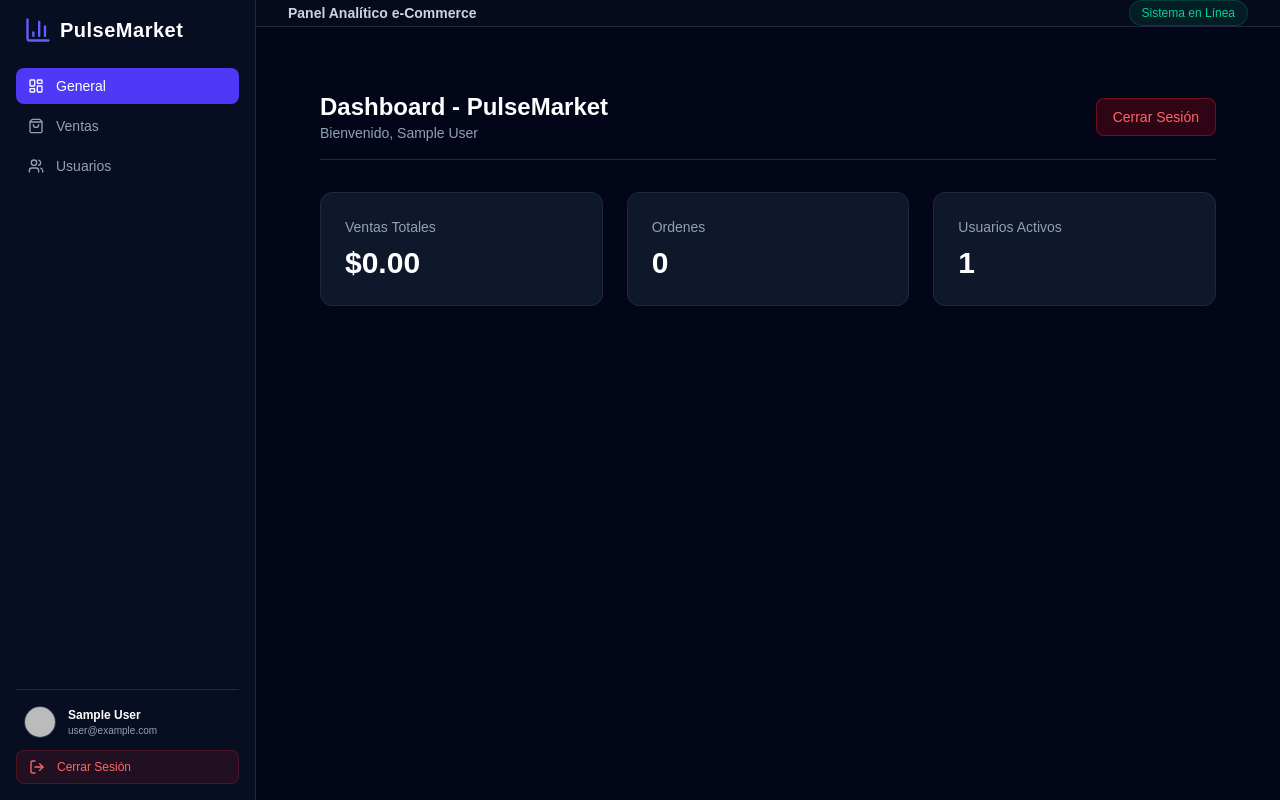
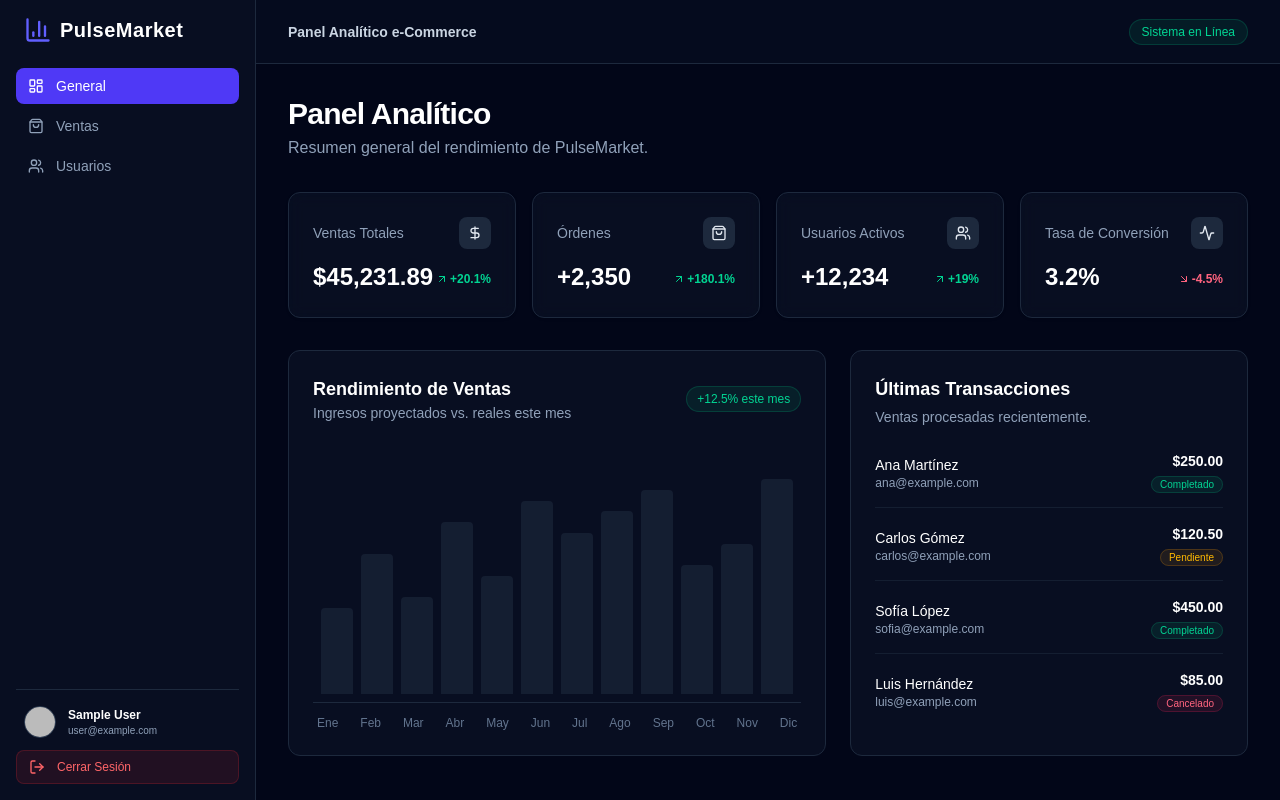
Before and after one commit to EdgarMiguelRivera/pulse-market, a Next.js app: page /dashboard in a window 1280 px wide. Built offline with nearby package versions, Linux system fonts and the light colour scheme; no server answers; sample sign-in values are in the browser's storage.

Commit message:
Interfaz analitica de dashboard y subrutas de navegacion

```diff
--- a/app/dashboard/layout.tsx
+++ b/app/dashboard/layout.tsx
@@ -1,6 +1,7 @@
 import { auth, signOut } from "@/auth"
 import Link from "next/link"
 import { redirect } from "next/navigation"
+import { Suspense } from "react"
 import { LayoutDashboard, ShoppingBag, Users, LogOut, BarChart3 } from "lucide-react"
 
 export default async function DashboardLayout({
@@ -99,7 +100,11 @@ export default async function DashboardLayout({
           </span>
         </header>
 
-        <main className="p-8 flex-1">{children}</main>
+        <main className="p-8 flex-1">
+          <Suspense fallback={<div className="text-slate-400 animate-pulse">Cargando módulo...</div>}>
+            {children}
+          </Suspense>
+        </main>
       </div>
     </div>
   )
--- a/app/dashboard/page.tsx
+++ b/app/dashboard/page.tsx
@@ -1,54 +1,133 @@
-import { auth, signOut } from "@/auth"
-import { redirect } from "next/navigation"
+import { ArrowUpRight, ArrowDownRight, DollarSign, ShoppingBag, Users, Activity } from "lucide-react";
 
-export default async function DashboardPage() {
-  const session = await auth()
+export default function DashboardPage() {
+  const metrics = [
+    {
+      title: "Ventas Totales",
+      value: "$45,231.89",
+      change: "+20.1%",
+      isPositive: true,
+      icon: DollarSign,
+    },
+    {
+      title: "Órdenes",
+      value: "+2,350",
+      change: "+180.1%",
+      isPositive: true,
+      icon: ShoppingBag,
+    },
+    {
+      title: "Usuarios Activos",
+      value: "+12,234",
+      change: "+19%",
+      isPositive: true,
+      icon: Users,
+    },
+    {
+      title: "Tasa de Conversión",
+      value: "3.2%",
+      change: "-4.5%",
+      isPositive: false,
+      icon: Activity,
+    },
+  ];
 
-  if (!session?.user) {
-    redirect("/login")
-  }
+  const recentSales = [
+    { id: "ORD-001", customer: "Ana Martínez", email: "ana@example.com", amount: "$250.00", status: "Completado" },
+    { id: "ORD-002", customer: "Carlos Gómez", email: "carlos@example.com", amount: "$120.50", status: "Pendiente" },
+    { id: "ORD-003", customer: "Sofía López", email: "sofia@example.com", amount: "$450.00", status: "Completado" },
+    { id: "ORD-004", customer: "Luis Hernández", email: "luis@example.com", amount: "$85.00", status: "Cancelado" },
+  ];
 
   return (
-    <div className="min-h-screen bg-slate-950 text-white p-8">
-      <header className="flex items-center justify-between border-b border-slate-800 pb-4">
-        <div>
-          <h1 className="text-2xl font-bold">Dashboard - PulseMarket</h1>
-          <p className="text-sm text-slate-400">
-            Bienvenido, {session.user.name || session.user.email}
-          </p>
+    <div className="space-y-8">
+      <div>
+        <h1 className="text-3xl font-bold text-white tracking-tight">Panel Analítico</h1>
+        <p className="text-slate-400 mt-1">Resumen general del rendimiento de PulseMarket.</p>
+      </div>
+
+      {/* Tarjetas de Métricas */}
+      <div className="grid gap-4 md:grid-cols-2 lg:grid-cols-4">
+        {metrics.map((metric, i) => {
+          const Icon = metric.icon;
+          return (
+            <div key={i} className="rounded-xl border border-slate-800 bg-slate-900/50 p-6 shadow-sm backdrop-blur-sm">
+              <div className="flex items-center justify-between">
+                <span className="text-sm font-medium text-slate-400">{metric.title}</span>
+                <div className="rounded-lg bg-slate-800 p-2 text-slate-200">
+                  <Icon className="h-4 w-4" />
+                </div>
+              </div>
+              <div className="mt-3 flex items-baseline justify-between">
+                <div className="text-2xl font-bold text-white">{metric.value}</div>
+                <div className={`flex items-center text-xs font-semibold ${metric.isPositive ? 'text-emerald-400' : 'text-rose-400'}`}>
+                  {metric.isPositive ? <ArrowUpRight className="h-3 w-3 mr-0.5" /> : <ArrowDownRight className="h-3 w-3 mr-0.5" />}
+                  {metric.change}
+                </div>
+              </div>
+            </div>
+          );
+        })}
+      </div>
+
+      {/* Sección Principal: Gráfica y Últimas Ventas */}
+      <div className="grid gap-6 md:grid-cols-7">
+
+        {/* Simulación Visual de Gráfica */}
+        <div className="md:col-span-4 rounded-xl border border-slate-800 bg-slate-900/50 p-6">
+          <div className="flex items-center justify-between mb-6">
+            <div>
+              <h3 className="text-lg font-semibold text-white">Rendimiento de Ventas</h3>
+              <p className="text-sm text-slate-400">Ingresos proyectados vs. reales este mes</p>
+            </div>
+            <span className="text-xs text-emerald-400 bg-emerald-500/10 border border-emerald-500/20 px-2.5 py-1 rounded-full font-medium">
+              +12.5% este mes
+            </span>
+          </div>
+
+          <div className="h-64 flex items-end justify-between gap-2 pt-8 pb-2 px-2 border-b border-slate-800">
+            {[40, 65, 45, 80, 55, 90, 75, 85, 95, 60, 70, 100].map((height, i) => (
+              <div key={i} className="w-full bg-slate-800/60 hover:bg-indigo-600/80 rounded-t transition-all duration-300 relative group flex flex-col justify-end" style={{ height: `${height}%` }}>
+                <div className="opacity-0 group-hover:opacity-100 absolute -top-8 left-1/2 -translate-x-1/2 bg-slate-800 text-white text-[10px] py-1 px-2 rounded shadow border border-slate-700 pointer-events-none transition-opacity">
+                  ${height * 50}
+                </div>
+              </div>
+            ))}
+          </div>
+          <div className="flex justify-between text-xs text-slate-500 mt-3 px-1">
+            <span>Ene</span><span>Feb</span><span>Mar</span><span>Abr</span><span>May</span><span>Jun</span>
+            <span>Jul</span><span>Ago</span><span>Sep</span><span>Oct</span><span>Nov</span><span>Dic</span>
+          </div>
         </div>
 
-        <form
-          action={async () => {
-            "use server"
-            await signOut({ redirectTo: "/login" })
-          }}
-        >
-          <button
-            type="submit"
-            className="rounded-lg bg-red-600/20 border border-red-500/30 px-4 py-2 text-sm text-red-400 hover:bg-red-600/30 transition"
-          >
-            Cerrar Sesión
-          </button>
-        </form>
-      </header>
+        {/* Tabla de Transacciones Recientes */}
+        <div className="md:col-span-3 rounded-xl border border-slate-800 bg-slate-900/50 p-6">
+          <h3 className="text-lg font-semibold text-white mb-1">Últimas Transacciones</h3>
+          <p className="text-sm text-slate-400 mb-6">Ventas procesadas recientemente.</p>
 
-      <main className="mt-8">
-        <div className="grid grid-cols-1 md:grid-cols-3 gap-6">
-          <div className="rounded-xl border border-slate-800 bg-slate-900 p-6">
-            <h3 className="text-sm text-slate-400">Ventas Totales</h3>
-            <p className="text-3xl font-bold mt-2">$0.00</p>
-          </div>
-          <div className="rounded-xl border border-slate-800 bg-slate-900 p-6">
-            <h3 className="text-sm text-slate-400">Ordenes</h3>
-            <p className="text-3xl font-bold mt-2">0</p>
-          </div>
-          <div className="rounded-xl border border-slate-800 bg-slate-900 p-6">
-            <h3 className="text-sm text-slate-400">Usuarios Activos</h3>
-            <p className="text-3xl font-bold mt-2">1</p>
+          <div className="space-y-4">
+            {recentSales.map((sale) => (
+              <div key={sale.id} className="flex items-center justify-between border-b border-slate-800/60 pb-3 last:border-0 last:pb-0">
+                <div>
+                  <p className="text-sm font-medium text-white">{sale.customer}</p>
+                  <p className="text-xs text-slate-400">{sale.email}</p>
+                </div>
+                <div className="text-right">
+                  <p className="text-sm font-semibold text-white">{sale.amount}</p>
+                  <span className={`text-[10px] px-2 py-0.5 rounded-full font-medium ${
+                    sale.status === 'Completado' ? 'bg-emerald-500/10 text-emerald-400 border border-emerald-500/20' :
+                    sale.status === 'Pendiente' ? 'bg-amber-500/10 text-amber-400 border border-amber-500/20' :
+                    'bg-rose-500/10 text-rose-400 border border-rose-500/20'
+                  }`}>
+                    {sale.status}
+                  </span>
+                </div>
+              </div>
+            ))}
           </div>
         </div>
-      </main>
+
+      </div>
     </div>
-  )
+  );
 }
--- /dev/null
+++ b/app/dashboard/sales/page.tsx
@@ -0,0 +1,8 @@
+export default function SalesPage() {
+  return (
+    <div className="space-y-4">
+      <h1 className="text-2xl font-bold text-white">Módulo de Ventas</h1>
+      <p className="text-slate-400">Análisis detallado de transacciones e ingresos.</p>
+    </div>
+  )
+}
--- /dev/null
+++ b/app/dashboard/users/page.tsx
@@ -0,0 +1,8 @@
+export default function UsersPage() {
+  return (
+    <div className="space-y-4">
+      <h1 className="text-2xl font-bold text-white">Gestión de Usuarios</h1>
+      <p className="text-slate-400">Listado de clientes y permisos en la plataforma.</p>
+    </div>
+  )
+}
```
